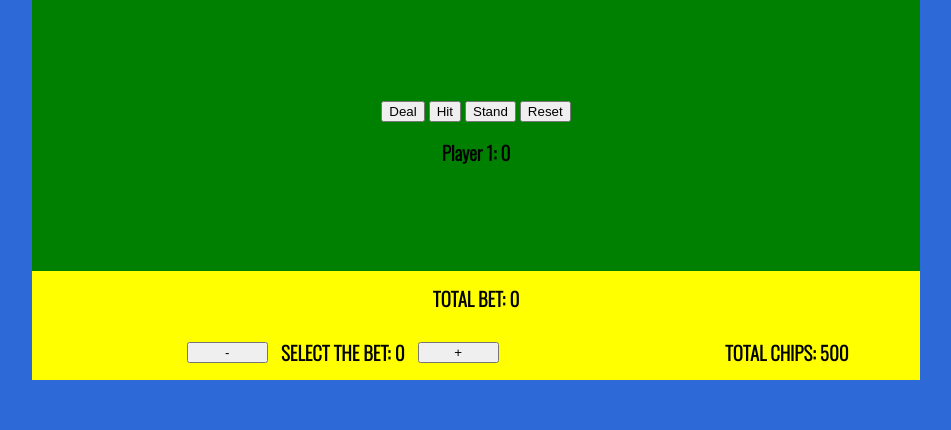
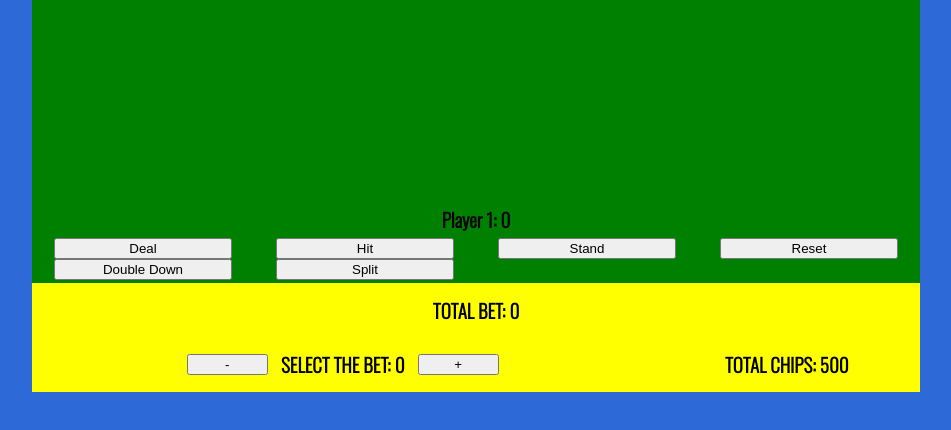
Before and after one commit to awoo452/blackjack, a plain HTML site: page index.html in a window 1280 px wide. Shown: the part 314-744 px from the top of the page, without its empty margins (164-1115 px from the left). Drawn offline with nearby package versions, Linux system fonts and the light colour scheme.

Commit message:
Double Down

```diff
--- a/app.js
+++ b/app.js
@@ -219,10 +219,12 @@ function deal() {
 }
 
 didPlayerOneStand = null;
+hasPlayerHit = null;
 
 function hit() {
     if (didPlayerOneStand != true && playerScoreCount <= 21) {
-        setTimeout(function() { addSomeCardsToPlayerOne(1) }, 250);
+        addSomeCardsToPlayerOne(1);
+        hasPlayerHit = true;
     }
 }
 
@@ -266,6 +268,15 @@ function stand() {
     whoWon();
 }
 
+function doubleDown() {
+    if (didPlayerOneStand != true && playerScoreCount <= 21 && hasPlayerHit != true) {
+        //double the bet
+        //receive only one more card
+        takeTheBet();
+        addSomeCardsToPlayerOne(1);
+        stand();
+    }
+}
 function reset() {
     points = null;
     deck = [];
@@ -286,6 +297,7 @@ function reset() {
     didPlayerOneStand = null;
     dealerBusted = null;
     playerBusted = null;
+    hasPlayerHit = null;
     selectTheBet = 0;
     howMuchWillPlayerOneBet.textContent = selectTheBet.toString();
     howManyChipsDidPlayerOneBet = 0;
@@ -315,3 +327,6 @@ standButton.addEventListener("click", stand);
 
 const resetButton = document.getElementById('resetButton');
 resetButton.addEventListener("click", reset);
+
+const doubleDownButton = document.getElementById('doubleDown');
+doubleDownButton.addEventListener("click", doubleDown);
--- a/index.html
+++ b/index.html
@@ -44,20 +44,20 @@
 
                 <div class="cardContainer" id="burnedPile"></div>
 
+            </div>
 
-                <div style="margin-bottom: 1em;" id="buttonContainer">
+            <div class="cardContainer" id="playerOneCardContainer" name="playerOneCardContainer"></div>
+            <h1>Player 1: <span id="playerScore"> 0</span></h1>
+            <div id="buttonContainer" style="padding-top: .25em; padding-bottom: .2em;">
 
-                    <button id="dealButton">Deal</button>
-                    <button id="hitButton">Hit</button>
-                    <button id="standButton">Stand</button>
-                    <button id="resetButton">Reset</button>
-
-                </div>
+                <div class="buttons"><button id="dealButton">Deal</button></div>
+                <div class="buttons"><button id="hitButton">Hit</button></div>
+                <div class="buttons"><button id="standButton">Stand</button></div>
+                <div class="buttons"><button id="resetButton">Reset</button></div>
+                <div class="buttons"><button id="doubleDown">Double Down</button></div>
+                <div class="buttons"><button id="split">Split</button></div>
 
             </div>
-
-            <h1>Player 1: <span id="playerScore"> 0</span></h1>
-            <div class="cardContainer" id="playerOneCardContainer" name="playerOneCardContainer"></div>
         </div>
         <div class="betContainer" id="playerOneBetContainer">
             <div id="totalBet">
--- a/scss/style.scss
+++ b/scss/style.scss
@@ -51,6 +51,18 @@ body {
 
         }
     }
+    #buttonContainer {
+        display: flex;
+        flex-wrap: wrap;
+
+        .buttons {
+         width: 25%;
+         button {
+            width: 80%;
+         }
+        }
+
+    }
     .betContainer {
         h1 {
             @include large-font;
```
Also changed, not shown: css/style.css.
